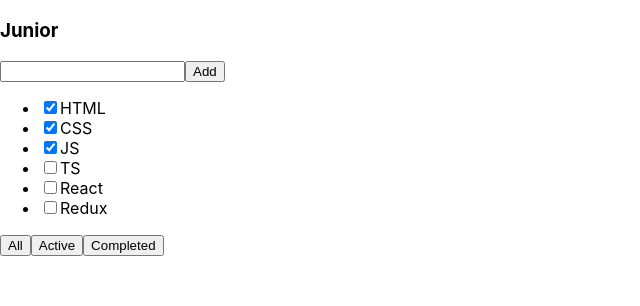
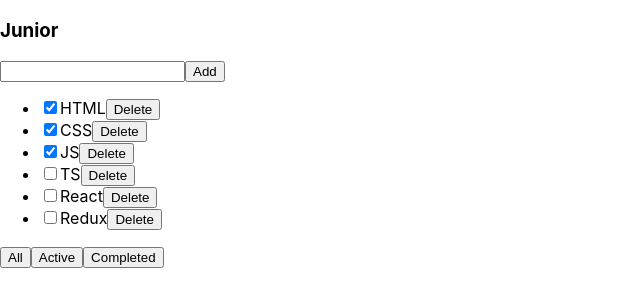
Before and after one commit to EugeneMorash/react-todolist, a React (Create React App) app: page / in a window 1280 px wide. Shown: the top 306 px of the page, without its empty margins (0-640 px from the left). Built offline with nearby package versions, Linux system fonts and the light colour scheme.

Commit message:
todolist + buttons + delete

```diff
--- a/src/App.tsx
+++ b/src/App.tsx
@@ -1,4 +1,4 @@
-import React from 'react';
+import React, {useState} from 'react';
 import {TodoList} from "./Todolist";
 
 export type TasksArrType = Array<LangType>;
@@ -7,8 +7,9 @@ export type LangType = {
     title: string
     isDone: boolean
 }
+export type FilterType = 'active' | 'completed' | 'all'
 
-export const tasks: TasksArrType = [
+const tasksState: TasksArrType = [
     {id: 100, title: "HTML", isDone: true},
     {id: 101, title: "CSS", isDone: true},
     {id: 102, title: "JS", isDone: true},
@@ -18,16 +19,39 @@ export const tasks: TasksArrType = [
 ]
 
 
+function App() {
 
-function App() {
+    const [filter, setFilter] = useState('all');
+
+    const [tasks, setTasks] = useState(tasksState);
+
+    const deleteTask = (id: number) => {
+        setTasks(tasks.filter((t) => t.id !== id))
+    }
+
+
+
+
+
+    let taskList = tasks;
+    if (filter === "active") {
+        taskList = tasks.filter(t => !t.isDone);
+    }
+    if (filter === "completed") {
+        taskList = tasks.filter(t => t.isDone);
+    }
+
+    const todoListHandler = (filterName: FilterType) => {
+        setFilter(filterName);
+    }
 
     return (
         <div>
-            <TodoList title={"Junior"} tasks={tasks}/>
+            <TodoList title={"Junior"} taskList={taskList} todoListHandler={todoListHandler}  deleteTask={deleteTask}/>
         </div>
+
     );
 }
-
 
 
 // Перенести useState и процесс фильтрации в компоненту todolist.  Сделать коммит.
--- a/src/Todolist.tsx
+++ b/src/Todolist.tsx
@@ -1,43 +1,41 @@
-import React, {useState} from 'react';
-import {TasksArrType} from "./App";
+import React from 'react';
+import {FilterType, TasksArrType} from "./App";
 
 
 export type TodoListPropsType = {
     title: string
-    tasks: TasksArrType
-    // taskList: TasksArrType
-    // setFilter: (filter: string) => void
+    taskList: TasksArrType
+    todoListHandler: (filter: FilterType) => void
+    deleteTask: (id: number) => void;
 }
+
 
 export function TodoList(props: TodoListPropsType) {
 
-    const [filter, setFilter] = useState('all');
 
-    // const setFilter = (newFIlter) => {
-    //     filter = newFIlter
-    //     rerender()
-    // }
 
-    let taskList = props.tasks;
+    const taskArr = props.taskList.map(task => {
+        const deleteClickHandler = (id: number) => {
+            props.deleteTask(id)
+        }
 
-    if (filter === "active") {
-        taskList =  props.tasks.filter(t => !t.isDone);
-    }
-    if (filter === "completed") {
-        taskList =  props.tasks.filter(t => t.isDone);
-    }
-
-    const taskArr = taskList.map(task => {
         return (
             <li key={task.id}>
                 <input type="checkbox" checked={task.isDone}/>
                 <span>{task.title}</span>
+                <button onClick={() => {deleteClickHandler(task.id)}} type="button">Delete</button>
             </li>
         )
     })
 
-    const onCLickHandler = (filter: string) => {
-        setFilter(filter);
+    const onClickAllHandler = () => {
+        props.todoListHandler("all");
+    }
+    const onClickActiveHandler = () => {
+        props.todoListHandler("active");
+    }
+    const onClickCompletedHandler = () => {
+        props.todoListHandler("completed");
     }
 
     return (
@@ -51,12 +49,9 @@ export function TodoList(props: TodoListPropsType) {
                 {taskArr}
             </ul>
             <div>
-                {/*<button onClick={ () => { onCLickHandler() }} type="button">All</button>*/}
-                {/*<button onClick={ onCLickHandler }} type="button">All</button>*/}
-
-                <button onClick={ () => {onCLickHandler('all')} } type="button">All</button>
-                <button onClick={ () => {onCLickHandler('active')} } type="button">Active</button>
-                <button onClick={ () => {onCLickHandler('completed')} } type="button">Completed</button>
+                <button onClick={onClickAllHandler} type="button">All</button>
+                <button onClick={onClickActiveHandler} type="button">Active</button>
+                <button onClick={onClickCompletedHandler} type="button">Completed</button>
             </div>
         </div>
     );
```
